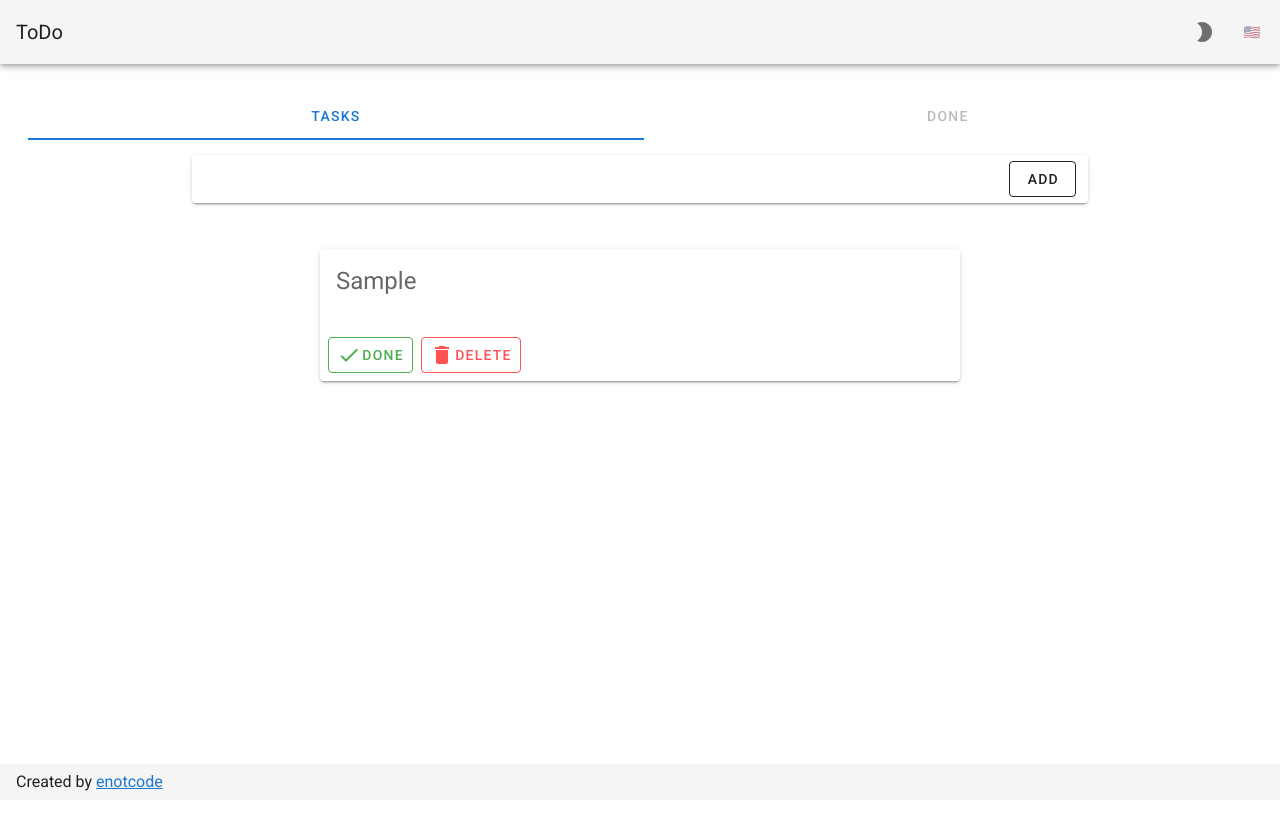
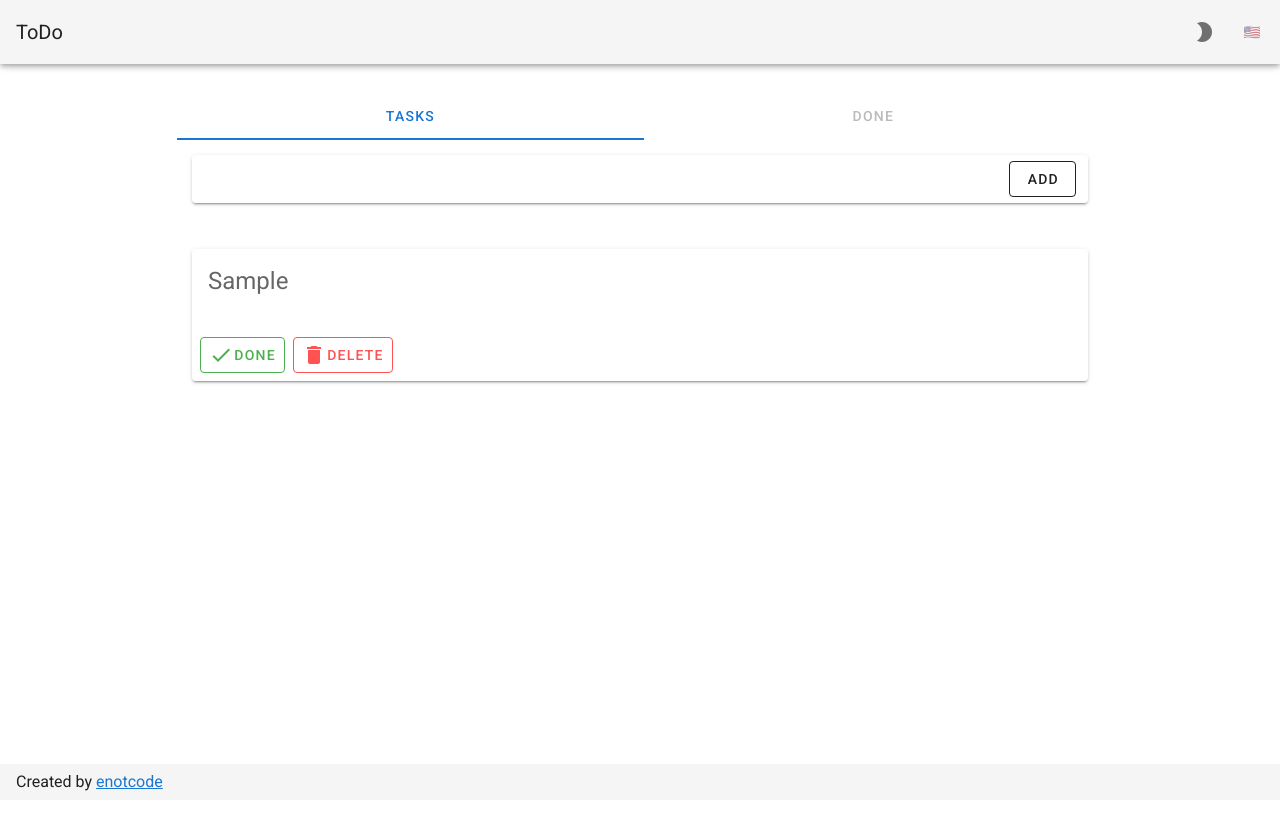
Before and after one commit to vafomin/todo, a Vue app: page / in a window 1280 px wide. Both pictures are taken after typing "Sample" into the empty fields and a click on the button "ADD". Shown: the top 830 px of the page. Built offline with nearby package versions, Linux system fonts and the light colour scheme; what vue-google-signin-button would draw is missing.

Commit message:
fix: fixed width

```diff
--- a/src/components/TaskCard.vue
+++ b/src/components/TaskCard.vue
@@ -1,7 +1,7 @@
 <template>
     <v-card
             class="mx-auto my-4"
-            width="40em"
+            width="70vw"
     >
         <v-card-text>
             <p class="headline">{{ task }}</p>
--- a/src/views/Home.vue
+++ b/src/views/Home.vue
@@ -1,6 +1,7 @@
 <template>
     <div class="v-container pa-4">
         <v-layout column="column" justify-center="justify-center" align-center="align-center">
+            <v-flex xs12="xs12" md10="md10">
                 <v-tabs v-model="tab" grow>
                     <v-tab>{{ $t("tabs.tasks") }}</v-tab>
                     <v-tab :disabled="disabled">{{ $t("tabs.done") }}</v-tab>
@@ -13,7 +14,7 @@
                                     v-model="task"
                                     :label="$t('enterTask')"
                                     solo
-                                style="margin: 15px; width: 70vw;"
+                                    style="margin: 15px; width: 70vw"
                             >
                                 <template slot="append">
                                     <v-btn outlined @click="addTask">
@@ -29,6 +30,7 @@
                     </v-tab-item>
 
                 </v-tabs-items>
+            </v-flex>
         </v-layout>
     </div>
 </template>
```
Lines whose indentation alone changed are shown as unchanged.
